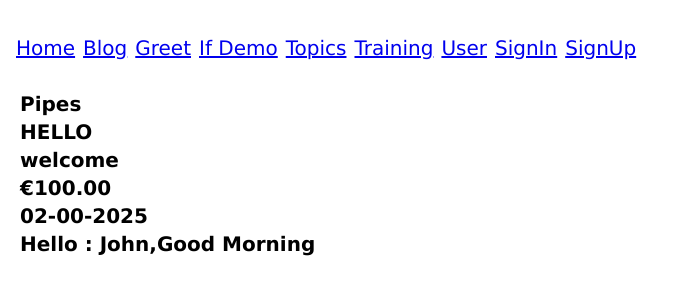
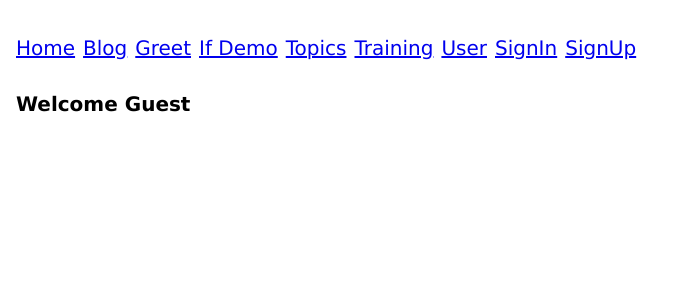
Before and after one commit to Codeworm08/angular-training, an Angular app in the folder firstapp/: page / in a window 1280 px wide. Shown: the top 300 px of the page, without its empty margins (0-684 px from the left). Built offline with nearby package versions, Linux system fonts and the light colour scheme.

Commit message:
dynamicform

```diff
--- a/firstapp/src/app/home/home.component.html
+++ b/firstapp/src/app/home/home.component.html
@@ -1,5 +1,7 @@
+
+<h3>Welcome {{login || 'Guest'}}</h3>
+<!--
 <h3>{{hdr}}</h3>
-
 <div>
 <h3>Pipes</h3>
 <h4>{{'hello' | uppercase}}</h4>
@@ -8,3 +10,5 @@
 <h4>{{dob | date:'dd-mm-yyyy'}}</h4>
 <h4>{{'John' | hello:'Good Morning'}}</h4>
 </div>
+
+-->
--- a/firstapp/src/app/home/home.component.ts
+++ b/firstapp/src/app/home/home.component.ts
@@ -1,4 +1,4 @@
-import { Component, Input } from '@angular/core';
+import { Component, Input, OnInit } from '@angular/core';
 import { from, Observable } from 'rxjs';
 
 @Component({
@@ -7,8 +7,9 @@ import { from, Observable } from 'rxjs';
   templateUrl: './home.component.html',
   styleUrl: './home.component.css'
 })
-export class HomeComponent {
+export class HomeComponent implements OnInit {
 
+  login:string | null= '';
   @Input()
   public hdr:string='';
 
@@ -16,4 +17,7 @@ export class HomeComponent {
 
   msgs$:Observable<string> = from(['Happy Learning','All the best!!']);
 
+  ngOnInit(): void {
+      this.login = sessionStorage.getItem('login');
+  }
 }
--- a/firstapp/src/app/signin/signin.component.ts
+++ b/firstapp/src/app/signin/signin.component.ts
@@ -1,5 +1,6 @@
 import { Component } from '@angular/core';
 import { SigninService } from './signin.service';
+import { Router } from '@angular/router';
 
 @Component({
   selector: 'app-signin',
@@ -12,12 +13,15 @@ export class SigninComponent {
   password: string = '';
   msg: string = '';
 
-  public constructor(private ss: SigninService) {
+  public constructor(private ss: SigninService,private router:Router) {
 
   }
   public doSignIn(): void {
     if (this.ss.checkUser(this.login, this.password))
-      this.msg = 'Welcome ' + this.login;
+    {
+      sessionStorage.setItem('login',this.login);
+      this.router.navigate(['']);
+    }
     else
       this.msg = 'Invalid login/password';
 
```
